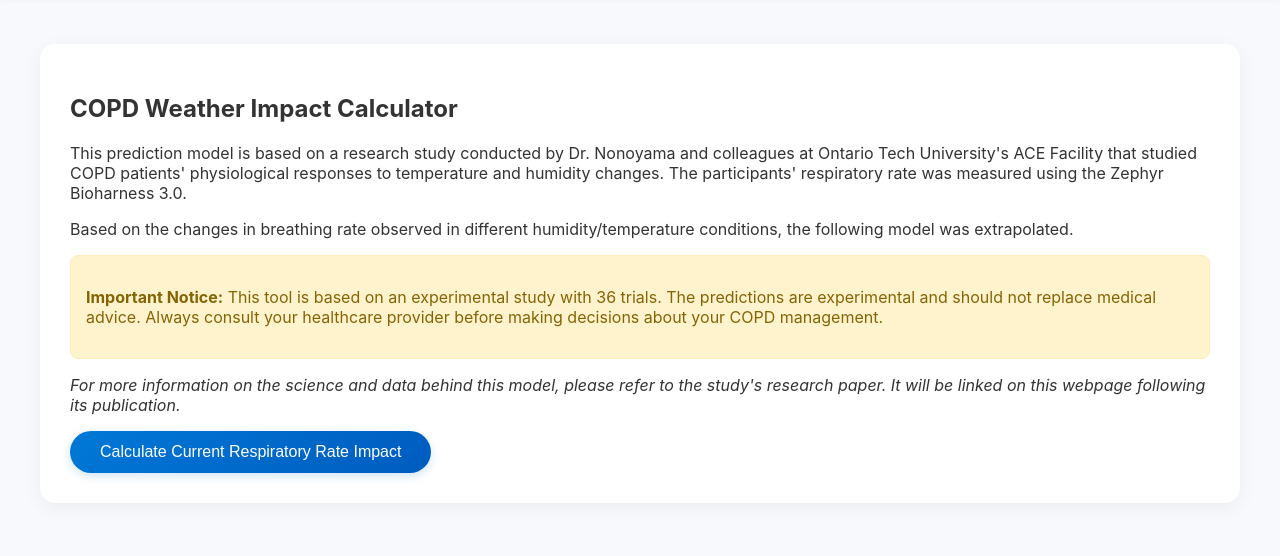
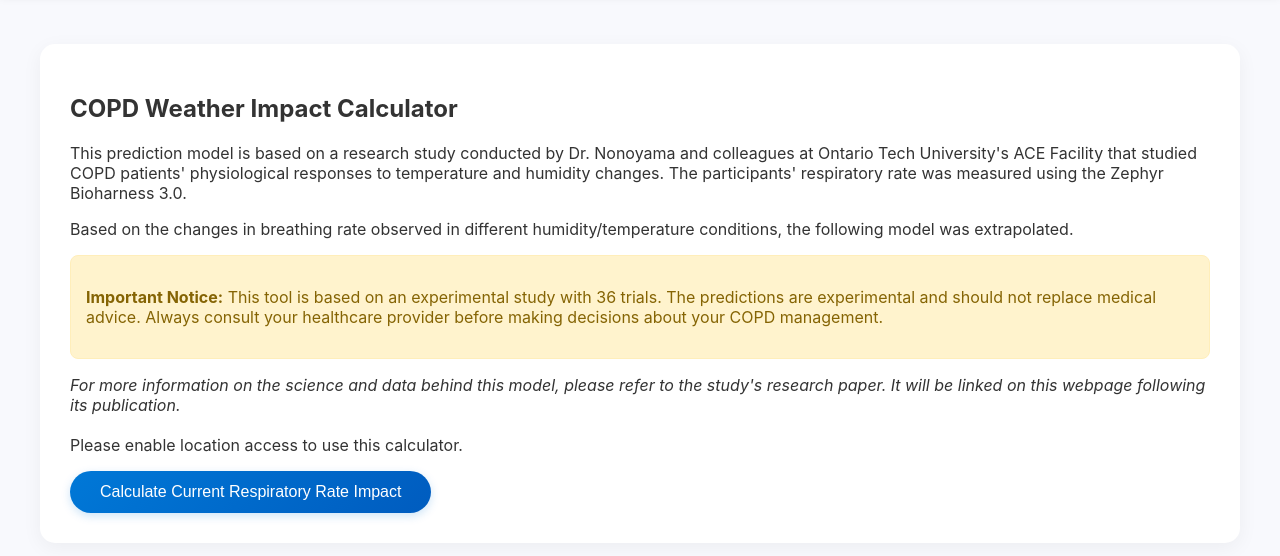
Before and after one commit to asharma391/COPDForecast, a plain HTML site: page index.html in a window 1280 px wide. Shown: the part 66-622 px from the top of the page. Drawn offline with nearby package versions, Linux system fonts and the light colour scheme.

Commit message:
Update index.html

```diff
--- a/index.html
+++ b/index.html
@@ -29,7 +29,7 @@
                     <p><strong>Important Notice:</strong> This tool is based on an experimental study with 36 trials. The predictions are experimental and should not replace medical advice. Always consult your healthcare provider before making decisions about your COPD management.</p>
                 </div>
             </div>
-            <p><em>For more information on the science and data behind this model, please refer to the study's research paper. It will be linked on this webpage following its publication.</em></p>
+            <p><em>For more information on the science and data behind this model, please refer to the study's research paper. It will be linked on this webpage following its publication.</em><br><br>Please enable location access to use this calculator.</p>
             <div id="loading" class="loading-container" style="display: none;">
                 <div class="spinner"></div>
                 <p>Loading weather data and generating predictions...</p>
```
